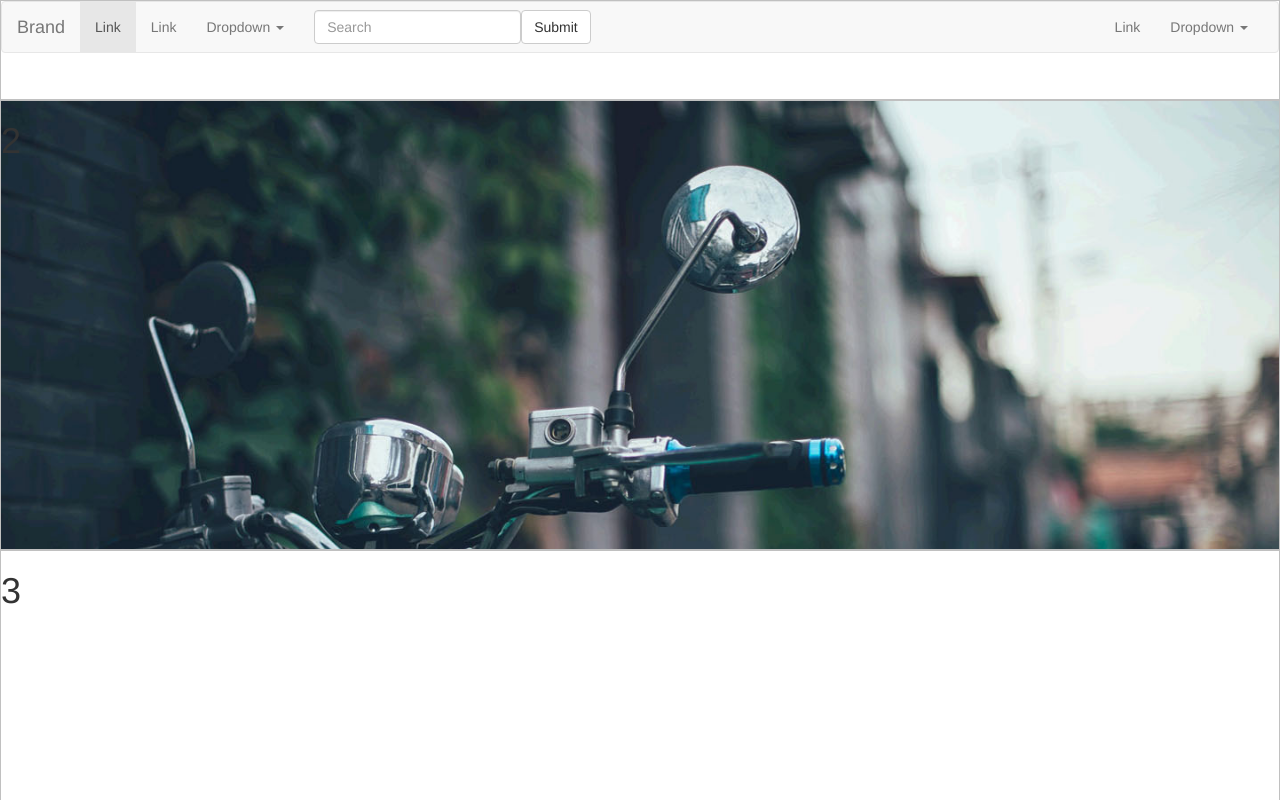
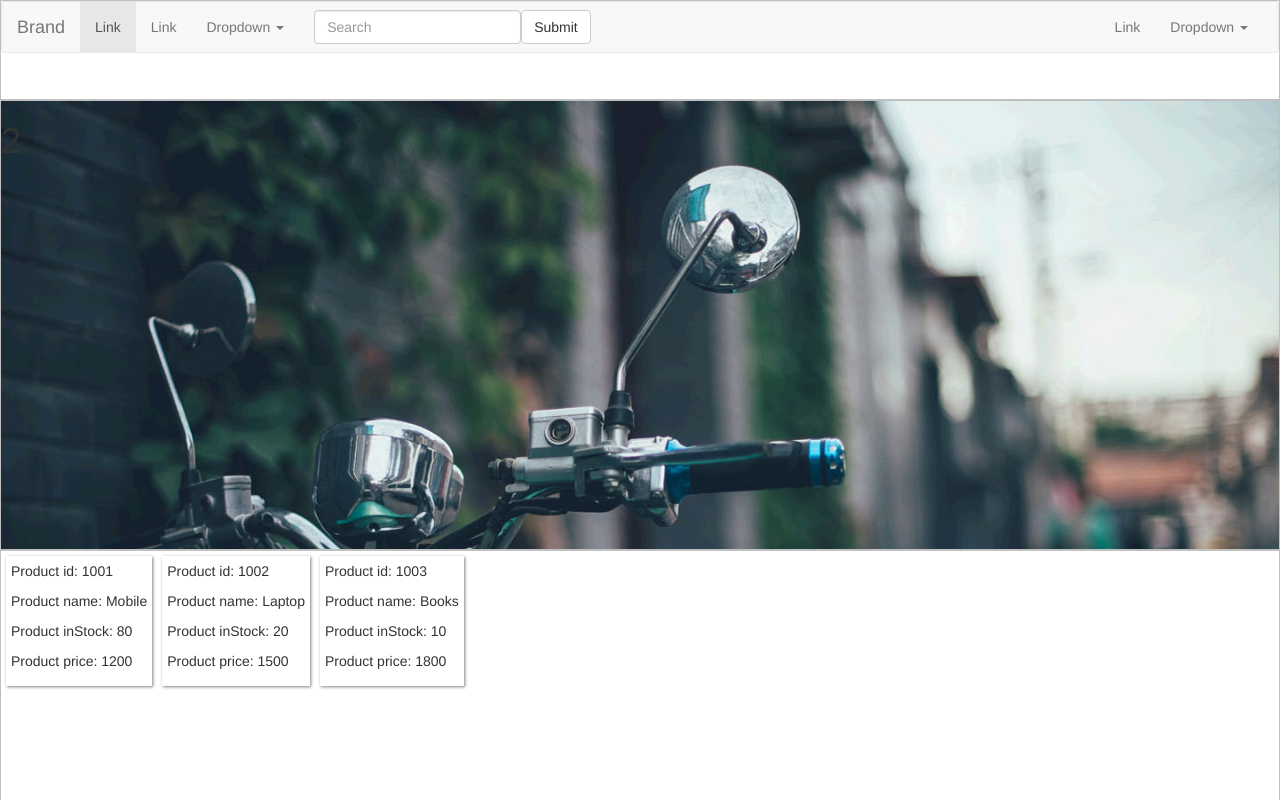
Before and after one commit to aniketbhavsar1895/ngNew, an Angular app in the folder my-app/: page / in a window 1280 px wide. Shown: the top 800 px of the page. Built offline with nearby package versions, Linux system fonts and the light colour scheme.

Commit message:
products

```diff
--- a/my-app/src/app/app.component.html
+++ b/my-app/src/app/app.component.html
@@ -80,7 +80,14 @@
   </nav>
 </div>
 <div class="cls" id="div2"><h1>2</h1></div>
-<div class="cls" id="div3"><h1>3</h1></div>
+<div class="cls" id="div3">
+  <div *ngFor="let product of products" class="card">
+    <p>Product id: {{ product.id }}</p>
+    <p>Product name: {{ product.name }}</p>
+    <p>Product inStock: {{ product.inStock }}</p>
+    <p>Product price: {{ product.price }}</p>
+  </div>
+</div>
 <div class="cls" id="div4"><h1>4</h1></div>
 <div class="cls" id="div5"><h1>5</h1></div>
 <div class="cls" id="div6"><h1>6</h1></div>
--- a/my-app/src/app/app.component.ts
+++ b/my-app/src/app/app.component.ts
@@ -8,7 +8,11 @@ import { Component } from '@angular/core';
 })
 export class AppComponent {
   title = 'Hello Angular';
-  products = ['Mobiles', 'Laptops', 'Books'];
+  products = [
+    { id: 1001, name: 'Mobile', price: 1200, inStock: 80 },
+    { id: 1002, name: 'Laptop', price: 1500, inStock: 20 },
+    { id: 1003, name: 'Books', price: 1800, inStock: 10 },
+  ];
 }
 // app.component.ts end
 
--- a/my-app/src/styles.css
+++ b/my-app/src/styles.css
@@ -1 +1,8 @@
 /* You can add global styles to this file, and also import other style files */
+
+.card {
+  margin: 5px;
+  padding: 5px;
+  box-shadow: 1px 1px 3px grey;
+  display: inline-block;
+}
```
